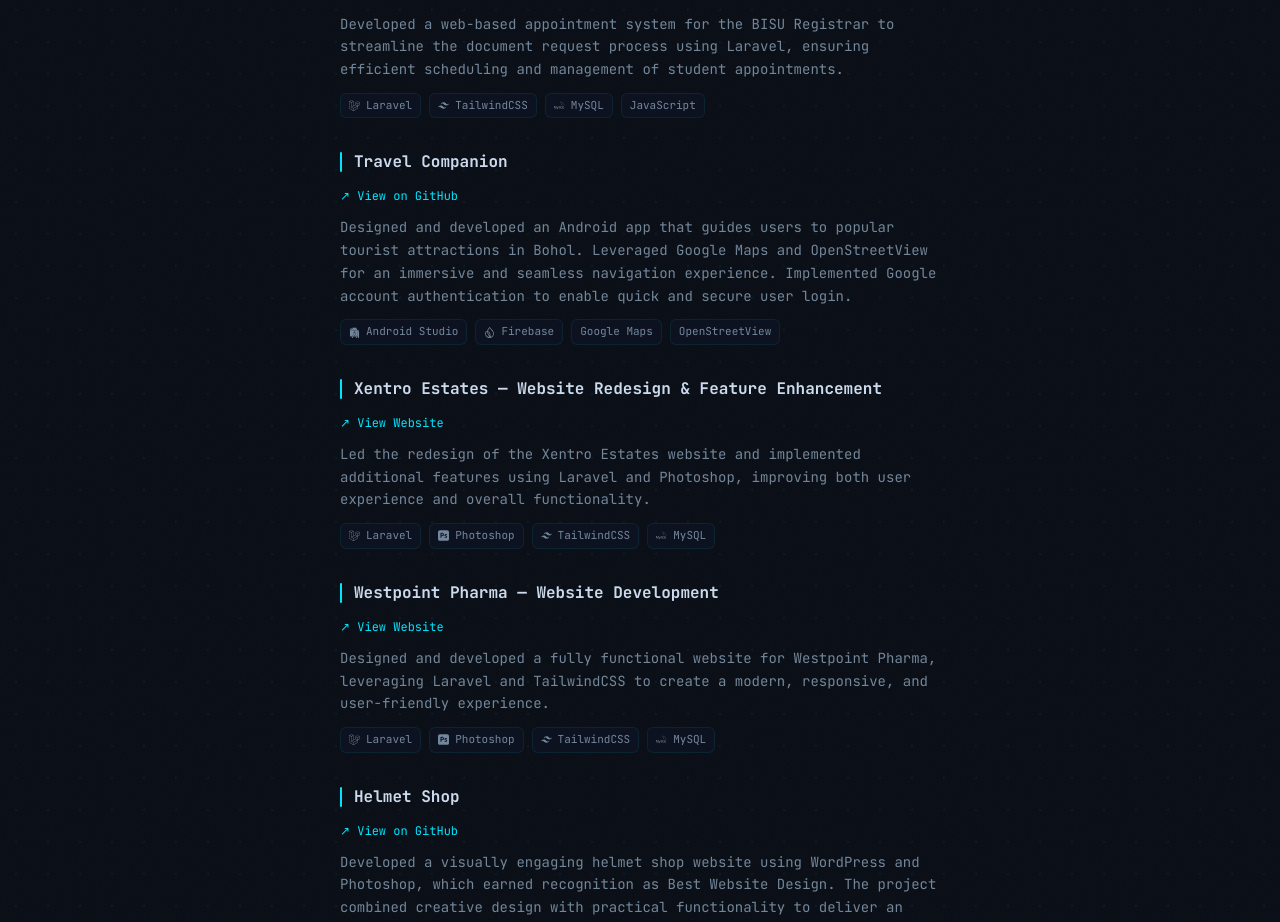
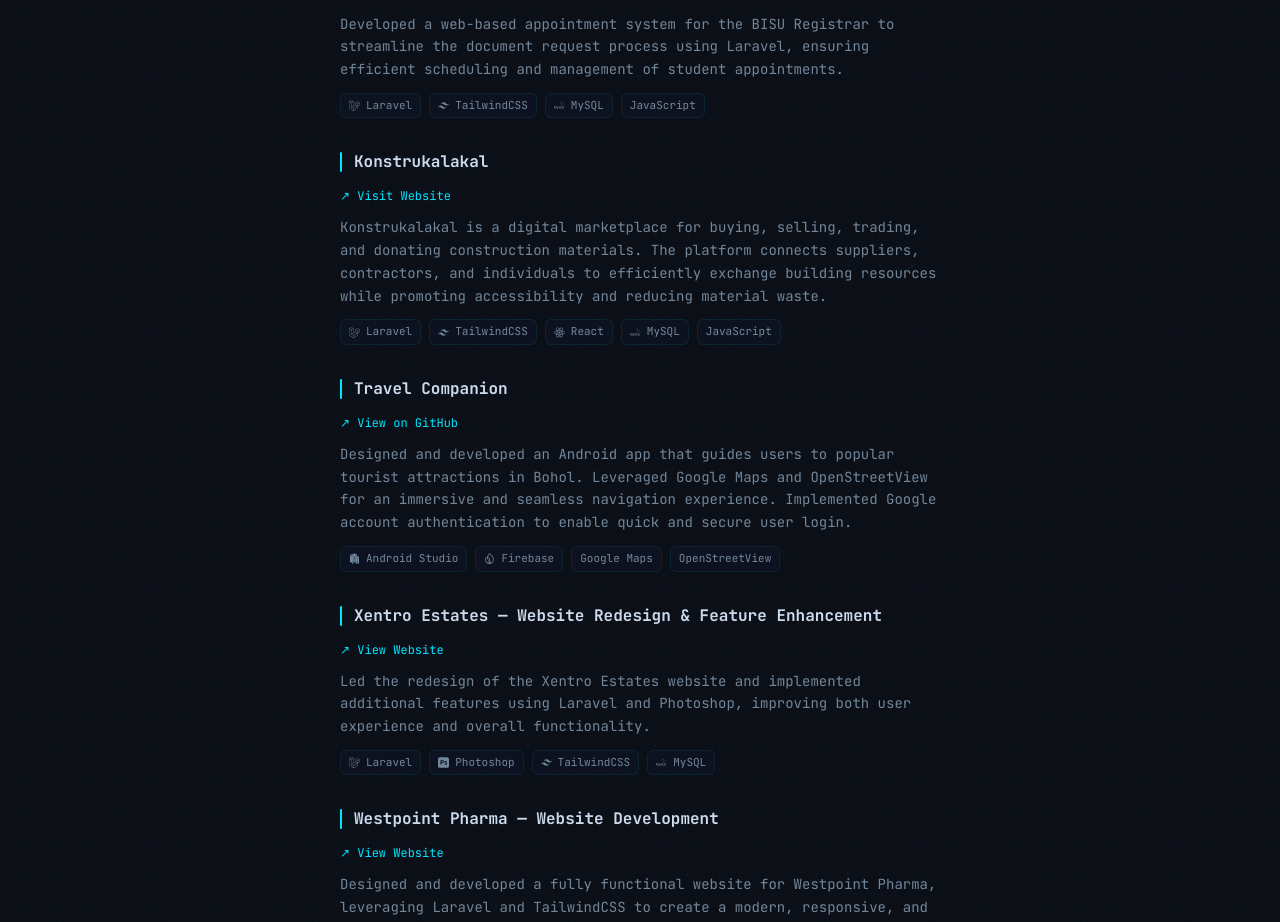
Before and after one commit to esmike03/ReactPortfolio, a React (Vite) app: page / in a window 1280 px wide. Shown: the part 2502-3424 px from the top of the page. Built offline with nearby package versions, Linux system fonts and the light colour scheme.

Commit message:
Initial Commit

```diff
--- a/src/App.jsx
+++ b/src/App.jsx
@@ -38,6 +38,7 @@
   SiCanva,
   SiHtml5,
   SiCss3,
+  SiReact,
 } from "react-icons/si";
 
 import { useState, useEffect, useRef } from "react";
@@ -1021,6 +1022,59 @@
                 </div>
               </TargetBorder>
 
+              <TargetBorder isDarkMode={isDarkMode}>
+                <div className="py-4 px-3 transition-all duration-300 ease-in-out rounded-md">
+                  <div className="flex items-center gap-3 mb-2">
+                    <div
+                      className="w-0.5 h-5 rounded-full"
+                      style={{ background: "var(--accent)" }}
+                    />
+                    <h3
+                      className="font-bold text-base"
+                      style={{ color: "var(--text-primary)" }}
+                    >
+                      Konstrukalakal
+                    </h3>
+                  </div>
+
+                  <a
+                    href="https://konstrukalakal.nxprimordial.space/"
+                    target="_blank"
+                    rel="noopener noreferrer"
+                    className="project-link text-xs mb-3 inline-flex items-center gap-1"
+                    style={{ color: "var(--accent)" }}
+                  >
+                    ↗ Visit Website
+                  </a>
+
+                  <p
+                    className="text-sm leading-relaxed mb-3"
+                    style={{ color: "var(--text-secondary)" }}
+                  >
+                    Konstrukalakal is a digital marketplace for buying, selling,
+                    trading, and donating construction materials. The platform
+                    connects suppliers, contractors, and individuals to
+                    efficiently exchange building resources while promoting
+                    accessibility and reducing material waste.
+                  </p>
+
+                  <div className="flex flex-wrap gap-2">
+                    <span className="tech-tag">
+                      <SiLaravel /> Laravel
+                    </span>
+                    <span className="tech-tag">
+                      <SiTailwindcss /> TailwindCSS
+                    </span>
+                    <span className="tech-tag">
+                      <SiReact /> React
+                    </span>
+                    <span className="tech-tag">
+                      <SiMysql /> MySQL
+                    </span>
+                    <span className="tech-tag">JavaScript</span>
+                  </div>
+                </div>
+              </TargetBorder>
               {/* ── Project 2 ── */}
               <TargetBorder isDarkMode={isDarkMode}>
                 <div className="py-4 px-3 transition-all duration-300 ease-in-out rounded-md">
```
